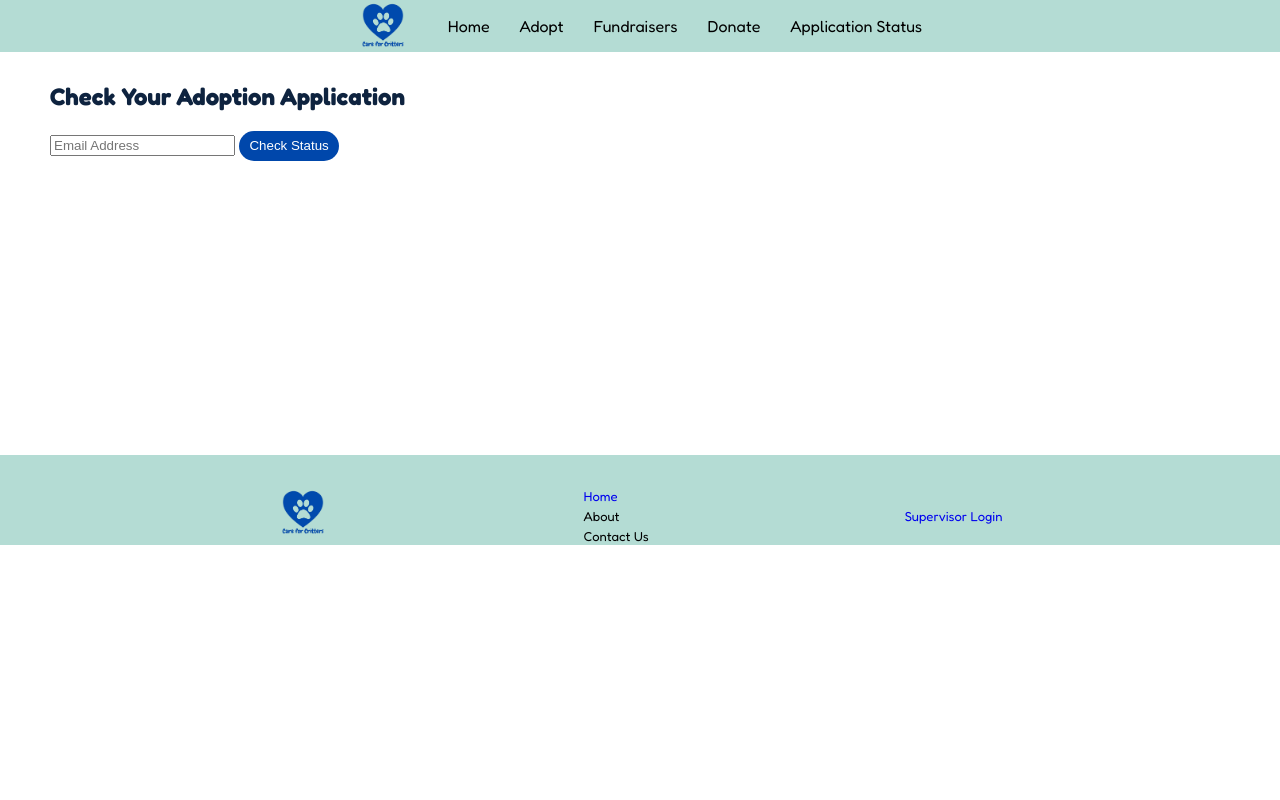
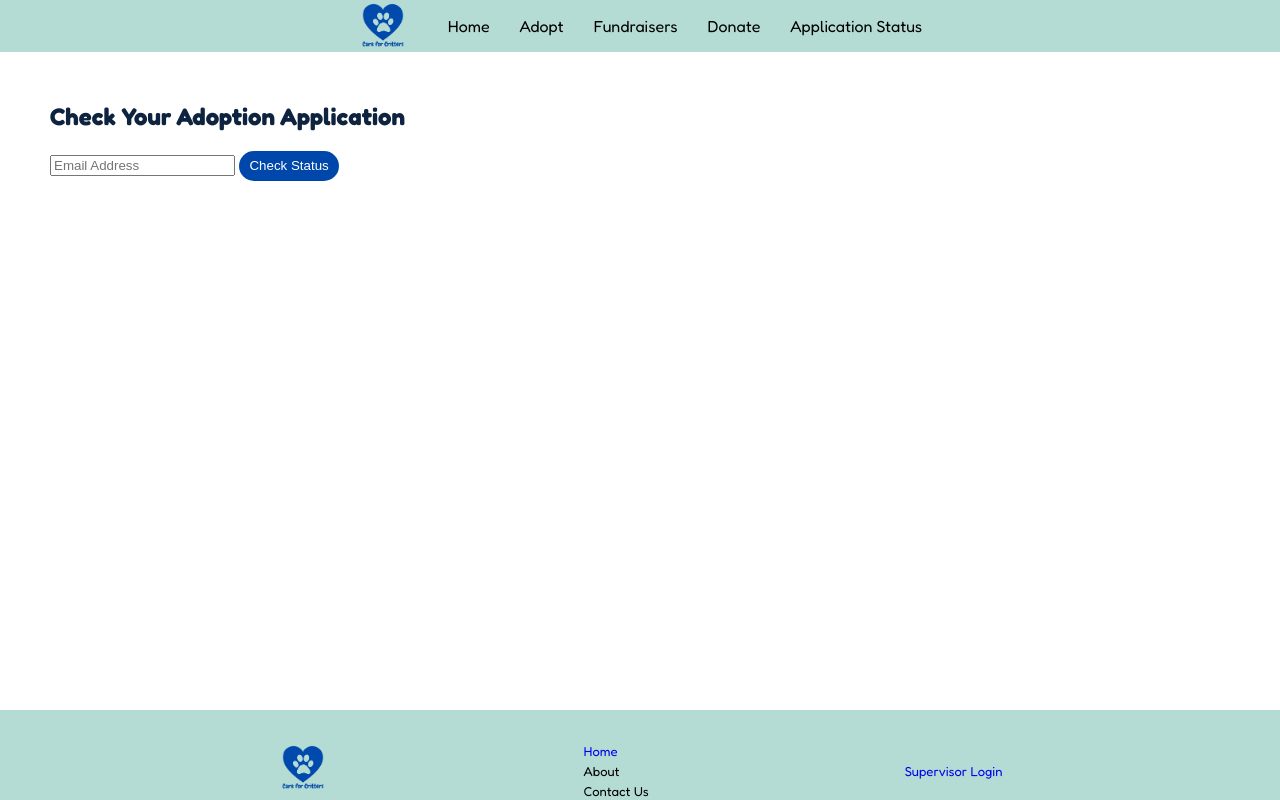
Before and after one commit to ericpham-1/care-for-critters, a Flask app: page /application_status in a window 1280 px wide. Run offline with Flask 3, Linux system fonts and the light colour scheme; some libraries are stand-ins or nearby versions.

Commit message:
fixed footer in application_status

```diff
--- a/static/css/application_status.css
+++ b/static/css/application_status.css
@@ -25,13 +25,24 @@
     font-family: Fredoka, sans-serif;
 }
 
+html,
 body {
     font-family: 'Fredoka', sans-serif;
     font-weight: 400;
     font-style: normal;
     margin: 0;
+    height: 100%;
     padding: 0;
     color: black;
+}
+
+body {
+    display: flex;
+    flex-direction: column;
+}
+
+main {
+    flex: 1;
 }
 
 .status-container {
--- a/templates/application_status.html
+++ b/templates/application_status.html
@@ -69,9 +69,7 @@
         </div>
         {% endif %}
     </main>
-</body>
-
-<footer class="footer">
+    <footer class="footer">
     <div style="align-content: center;">
         <img src="{{url_for('static', filename='images/C4C_Logo.png')}}" style="height: 50px;">
     </div>
@@ -86,7 +84,5 @@
         <a href="login" class="footer-link">Supervisor Login</a>
     </div>
 </footer>
-
-
-
+</body>
 </html>
```
